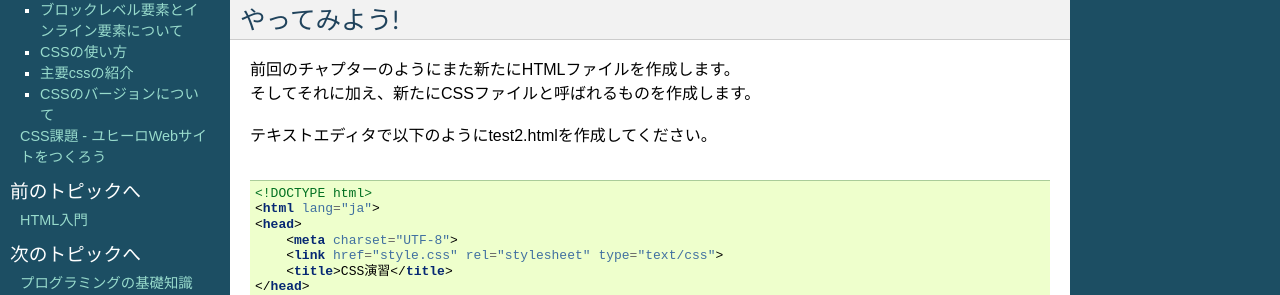
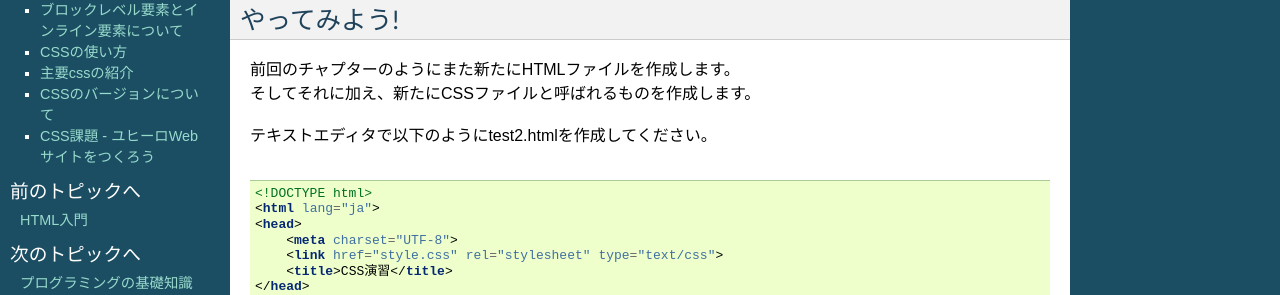
Before and after one commit to uhero-corp/buds, a Sphinx documentation site: the page built from source/5_css.txt, in a window 1280 px wide. Shown: the part 144-439 px from the top of the page. Built offline with Sphinx 7.4.7, drawn with Linux system fonts in a browser that asks for light colours.

Commit message:
first commit

```diff
--- a/source/5_css.txt
+++ b/source/5_css.txt
@@ -366,9 +366,9 @@
 | といった様々な新しい機能が追加されたので、リファレンスサイト等で見てみるといいでしょう。
 
 
-========================================
- CSS課題 - ユヒーロWebサイトをつくろう
-========================================
+
+CSS課題 - ユヒーロWebサイトをつくろう
+=============================================
 
 | HTMLとCSSの仕組みが分かったところで、実際に課題にチャレンジしてみましょう。
 | CSSをマスターするには慣れが必要です。
```
